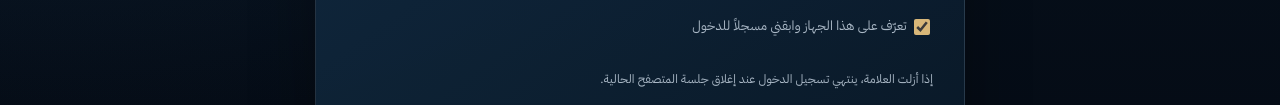
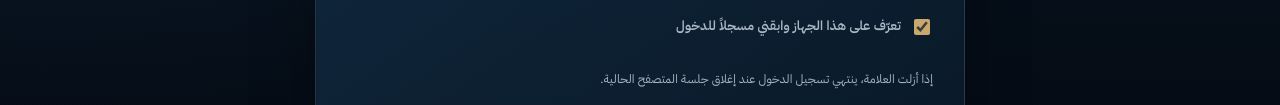
Before and after one commit to hamoudroblox732/Karen.flight, a plain HTML site: page passenger-login.html in a window 1280 px wide. Shown: the part 476-581 px from the top of the page. Drawn offline with nearby package versions, Linux system fonts and the light colour scheme.

Commit message:
Style passenger remember-device option

```diff
--- a/app.css
+++ b/app.css
@@ -210,3 +210,5 @@ a{transition:color .2s}
 @media(max-width:1050px){.dash-shell{grid-template-columns:215px minmax(0,1fr)}.dash-overview-grid{grid-template-columns:1fr}.audit-toolbar{grid-template-columns:1fr 1fr}.audit-toolbar input{grid-column:1/-1}}
 @media(max-width:760px){.dash-shell{display:block}.dash-sidebar{position:sticky;top:0;height:auto;padding:9px 12px;border-left:0;border-bottom:1px solid #c9a86b40}.dash-brand{padding:0 5px 9px;border:0}.dash-brand img{width:35px;height:35px}.dash-brand b{font-size:12px}.dash-side-label,.dash-sidebar-bottom{display:none}.dash-menu{display:flex;overflow-x:auto;gap:6px;padding:5px 0 1px;scrollbar-width:none}.dash-menu::-webkit-scrollbar{display:none}.dash-nav{width:auto;white-space:nowrap;flex:0 0 auto;padding:8px 11px;font-size:11px}.dash-nav span{width:auto;font-size:14px}.dash-topbar{position:relative;min-height:70px;align-items:flex-start;flex-direction:column;padding:12px 16px;gap:8px}.dash-top-title{font-size:18px}.dash-top-actions{width:100%;justify-content:space-between}.dash-user{padding:0}.dash-content{padding:18px 13px 40px}.dash-welcome{padding:19px}.dash-welcome img{width:58px;height:58px}.dash-grid{grid-template-columns:repeat(3,minmax(0,1fr));gap:8px}.dash-stat{padding:13px 10px}.dash-stat b{font-size:21px}.dash-stat span{font-size:10px}.dash-panel{padding:15px}.dash-shortcuts{grid-template-columns:1fr}.audit-toolbar{grid-template-columns:1fr}.audit-toolbar input{grid-column:auto}.dash-section-heading h1{font-size:25px}}
 @media(max-width:420px){.dash-grid{grid-template-columns:1fr}.dash-top-actions .btn{padding:6px 9px;font-size:10px}}
+
+.remember-device{display:flex;align-items:center;gap:9px;color:#d8e0e8;font-size:12px;font-weight:600}.remember-device input{accent-color:#c9a86b;width:16px;height:16px}
```
